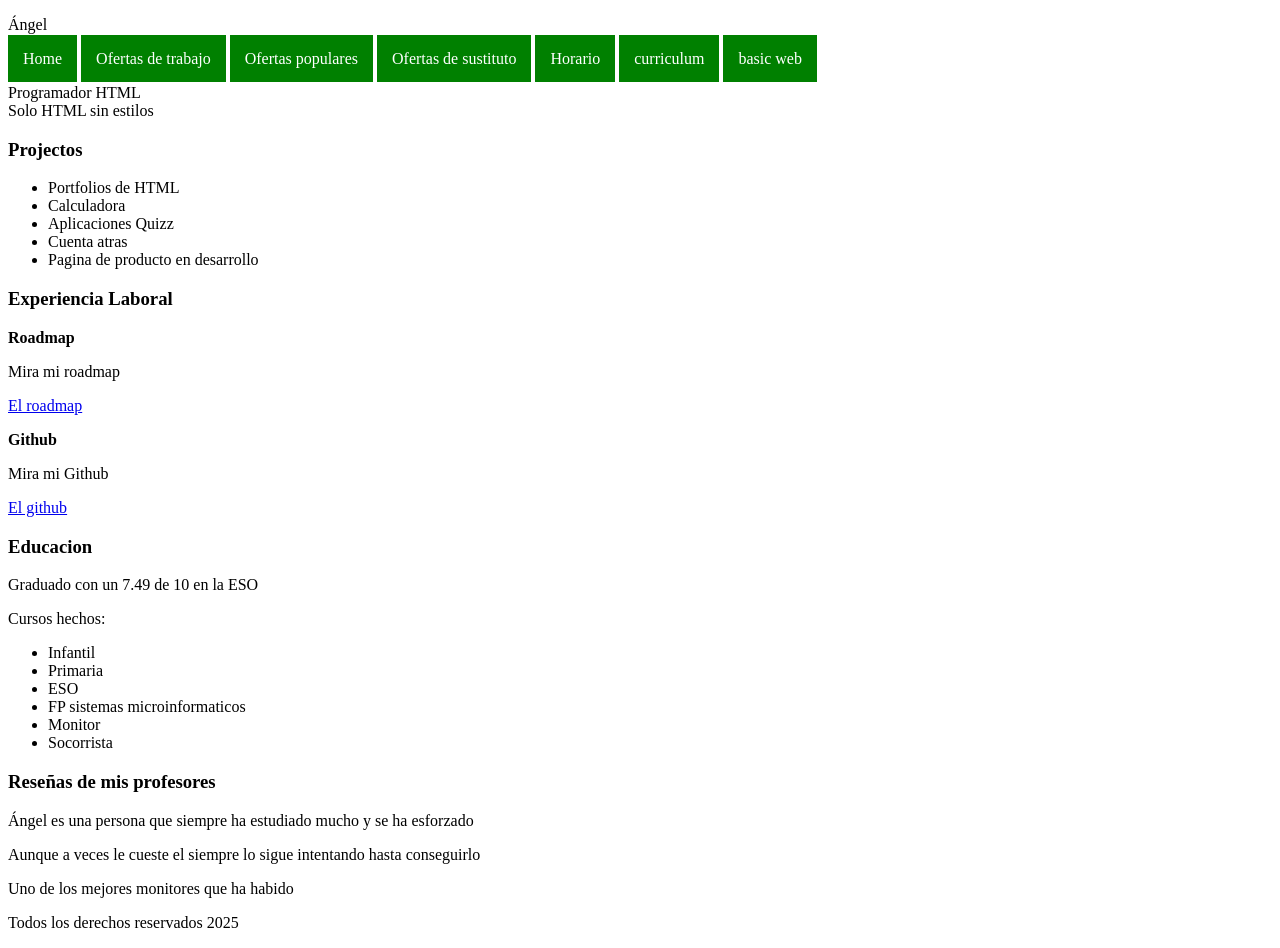
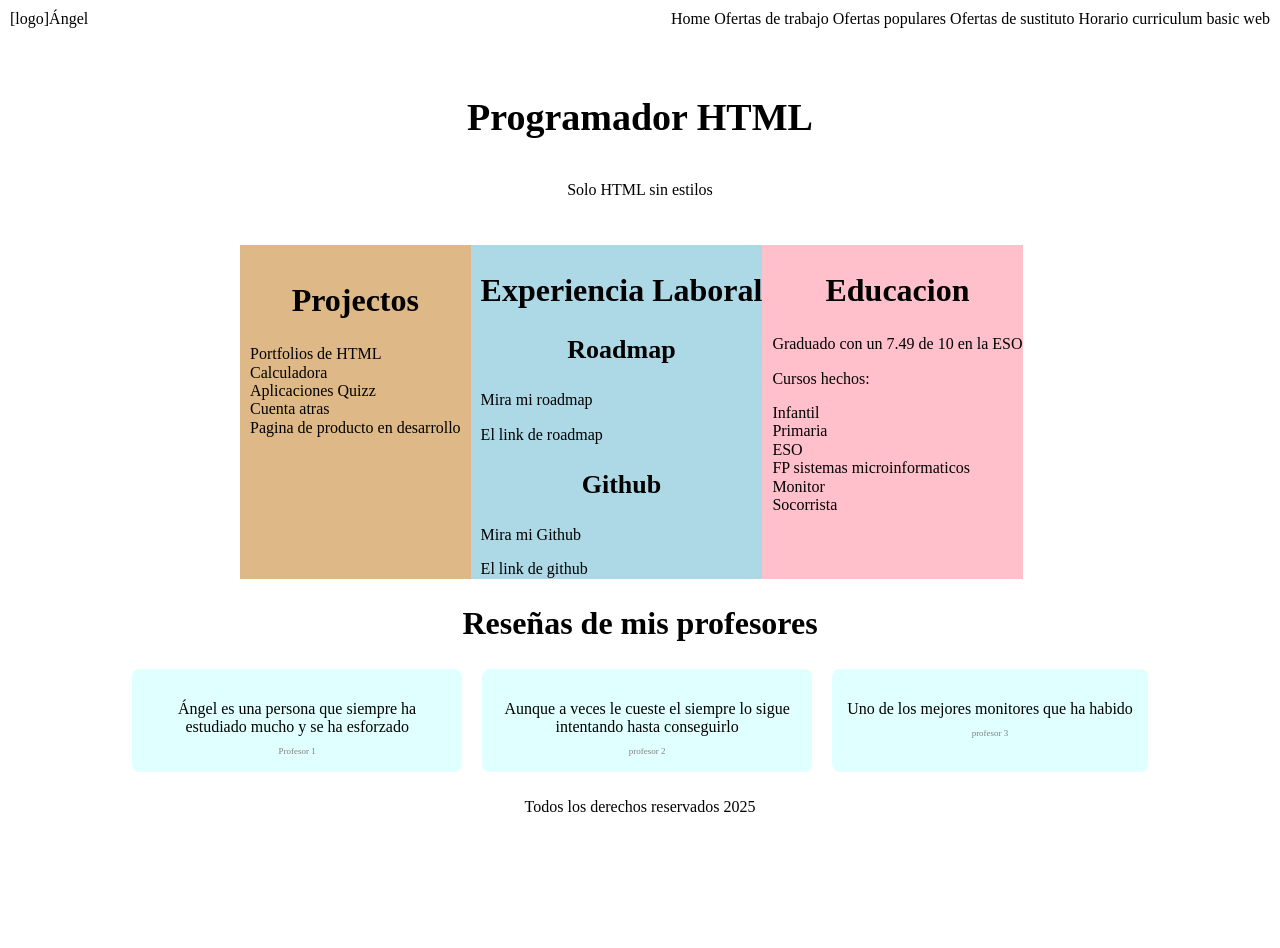
Before and after one commit to acarrero-esliceu/Primer_proyecto, a plain HTML site: page basic_web.html in a window 1280 px wide. After the commit the page ends 842 px from the top, so only its background shows below. Drawn offline with Linux system fonts and the light colour scheme.

Commit message:
estilos a bsic web

```diff
--- a/basic_web.html
+++ b/basic_web.html
@@ -4,28 +4,37 @@
     <meta charset="UTF-8">
     <meta name="viewport" content="width=device-width, initial-scale=1.0">
     <title>Basic Web</title>
+    <link rel="stylesheet" href="css/normalize.css">
     <link rel="stylesheet" href="css/styles_basicweb.css">
-</head>
 <body>
+</head class="container">
     <header>
-        <p>Ángel</p>
+        <div class="top">
+            <div class="logo">
+                <div>[logo]</div>
+                <div>Ángel</div>
+            </div>
             <nav>
-            <a class="navegacion" href="index.html">Home</a>
-            <a class="navegacion" href="ofertas.html">Ofertas de trabajo</a>
-            <a class="navegacion" href="popular.html">Ofertas populares</a>
-            <a class="navegacion" href="sutituto.html">Ofertas de sustituto</a>
-            <a class="navegacion" href="hoario.html">Horario</a>
-            <a class="navegacion" href="curriculum.html">curriculum</a>
-            <a class="navegacion" href="basic_web.html">basic web</a>
+                <a href="index.html">Home</a>
+                <a href="ofertas.html">Ofertas de trabajo</a>
+                <a href="popular.html">Ofertas populares</a>
+                <a href="sutituto.html">Ofertas de sustituto</a>
+                <a href="hoario.html">Horario</a>
+                <a href="curriculum.html">curriculum</a>
+                <a href="basic_web.html">basic web</a>
             </nav>
+        </div>
+        <div class="hero">
+            <p>         </p>
+            <h1>Programador HTML</h1>
+            <p class="text-center">Solo HTML sin estilos</p>
+        </div>
+
+
     </header>
-    <main>
-        <p>         </p>
-        <div>Programador HTML</div>
-        <div>Solo HTML sin estilos</div>
-
-        <div>
-            <h3>Projectos</h3>
+    <main class="container">
+        <section class="project">
+            <h2>Projectos</h2>
                 <ul>
                     <li>Portfolios de HTML</li>
                     <li>Calculadora</li>
@@ -33,20 +42,18 @@
                     <li>Cuenta atras</li>
                     <li>Pagina de producto en desarrollo</li>
                 </ul>
-        </div>
-        <div>
-            <h3>Experiencia Laboral</h3>
-            <p><strong>Roadmap</strong></p>
+        </section>
+        <section class="work">
+            <h2>Experiencia Laboral</h2>
+                <h3><strong>Roadmap</strong></h3>
                 <p>Mira mi roadmap</p>
-            <a href="https://roadmap.sh/projects/basic-html-website">El roadmap</a>
-        </div>
-        <div>
-            <p><strong>Github</strong></p>
+                <a href="https://roadmap.sh/projects/basic-html-website">El link de roadmap</a>
+                <h3><strong>Github</strong></h3>
                 <p>Mira mi Github</p>
-            <a href="https://github.com/acarrero-esliceu">El github</a>
-        </div>
-        <div>
-            <h3>Educacion</h3>
+                <a href="https://github.com/acarrero-esliceu">El link de github</a>
+        </section>
+        <section class="education">
+            <h2>Educacion</h2>
             <p>Graduado con un 7.49 de 10 en la ESO</p>
             <p>Cursos hechos:</p>
             <ul>
@@ -57,18 +64,24 @@
                 <li>Monitor</li>
                 <li>Socorrista</li>
             </ul>
+        </section>
+    </main>
+
+    <h2>Reseñas de mis profesores</h2>
+        <section class="review">
+            <div class="review-card">
+                <p>Ángel es una persona que siempre ha estudiado mucho y se ha esforzado</p>
+                <span>Profesor 1</span>
             </div>
-        <div>
-            <h3>Reseñas de mis profesores</h3>
-            <p>Ángel es una persona que siempre ha estudiado mucho y se ha esforzado</p>
+            <div class="review-card">
+            <p>Aunque a veces le cueste el siempre lo sigue intentando hasta conseguirlo</p>
+            <span>profesor 2</span>
         </div>
-        <div>
-            <p>Aunque a veces le cueste el siempre lo sigue intentando hasta conseguirlo</p>
+        <div class="review-card">
+            <p>Uno de los mejores monitores que ha habido</p>
+            <span>profesor 3</span>
         </div>
-        <div>
-            <p>Uno de los mejores monitores que ha habido</p>
-        </div>
-    </main>
+        </section>
     <footer>
         <p>Todos los derechos reservados 2025</p>
     </footer>
--- a/css/styles_basicweb.css
+++ b/css/styles_basicweb.css
@@ -1,8 +1,145 @@
-.navegacion{
-    padding: 15px;
-    background-color: green;
+html {
+    font-size: 62.5%;
+    box-sizing: border-box;
+}
+
+*,
+*::before
+*::after {
+    box-sizing: inherit;
+}
+
+body {
+    font-size: 16px; /*1rem 10px*/
+}
+
+h1 {
+    font-size: 3.8rem;
+}
+
+h2 {
+    font-size: 3.2rem;
+}
+
+h3 {
+    font-size: 2.6rem;
+}
+
+h1,
+h2,
+h3 {
     text-align: center;
-    color: white;
-    font-size: 1rem;
+}
+
+a {
+    color: inherit;
+    /*mantiene el color el texto circundante*/
     text-decoration: none;
+    /*elimina el subrayado*/
+    transition: color 0.3s ease;
+    /*añade una transicion suave par los cambios de color*/
 }
+
+a:hover{
+    color: #007bff;
+    /*cambia el color al pasar el ratón por encima*/
+}
+
+ul {
+    list-style-type: none;
+    /*elimina las viñetas*/
+    padding-left: 0;
+    /*elimina el margen izquierdo*/
+    margin: 0;
+    /*elimina el margen*/
+}
+
+img{
+    width: 100%;
+    object-fit: cover;
+}
+
+.text-center {
+    text-align: center;
+}
+.text-left {
+    text-align: left;
+}
+
+.text-right {
+    text-align: right;
+}
+
+.container {
+    max-width: 800px;
+    margin: 0 auto;
+}
+
+header .top {
+    display: flex;
+    flex-direction: row;
+    justify-content: space-between;
+    padding: 1rem;
+}
+
+.logo {
+    display: flex;
+}
+
+.hero {
+    display: flex;
+    flex-direction: column;
+    justify-content: center;
+    padding-bottom: 3rem;
+}
+
+main .project {
+    background-color: burlywood;
+    padding: 1rem;
+}
+
+main .work {
+    background-color: lightblue;
+    padding-left: 1rem;
+}
+
+main .education {
+    background-color: pink;
+    padding-left: 1rem;
+}
+
+main {
+    display: flex;
+}
+
+footer {
+
+    padding: 1rem;
+    text-align: center;
+}
+
+.review {
+    display: flex;
+    justify-content: center;
+    gap: 2rem; /* Añade espacio entre las tarjetas */
+    margin-top: 2rem;
+}
+
+.review-card {
+    background-color: lightcyan;
+    padding: 1.5rem;
+    border-radius: 8px; /* Bordes redondeados */
+    text-align: center;
+    max-width: 300px; /* Define un ancho máximo para las tarjetas */
+}
+
+.review-card p {
+    margin-bottom: 1rem;
+}
+
+.review-card span {
+    display: block;
+    margin-top: 1rem;
+    font-size: 0.9rem;
+    color: gray; /* Texto gris para el rol o descripción */
+}
```
Lines whose indentation alone changed are shown as unchanged.
